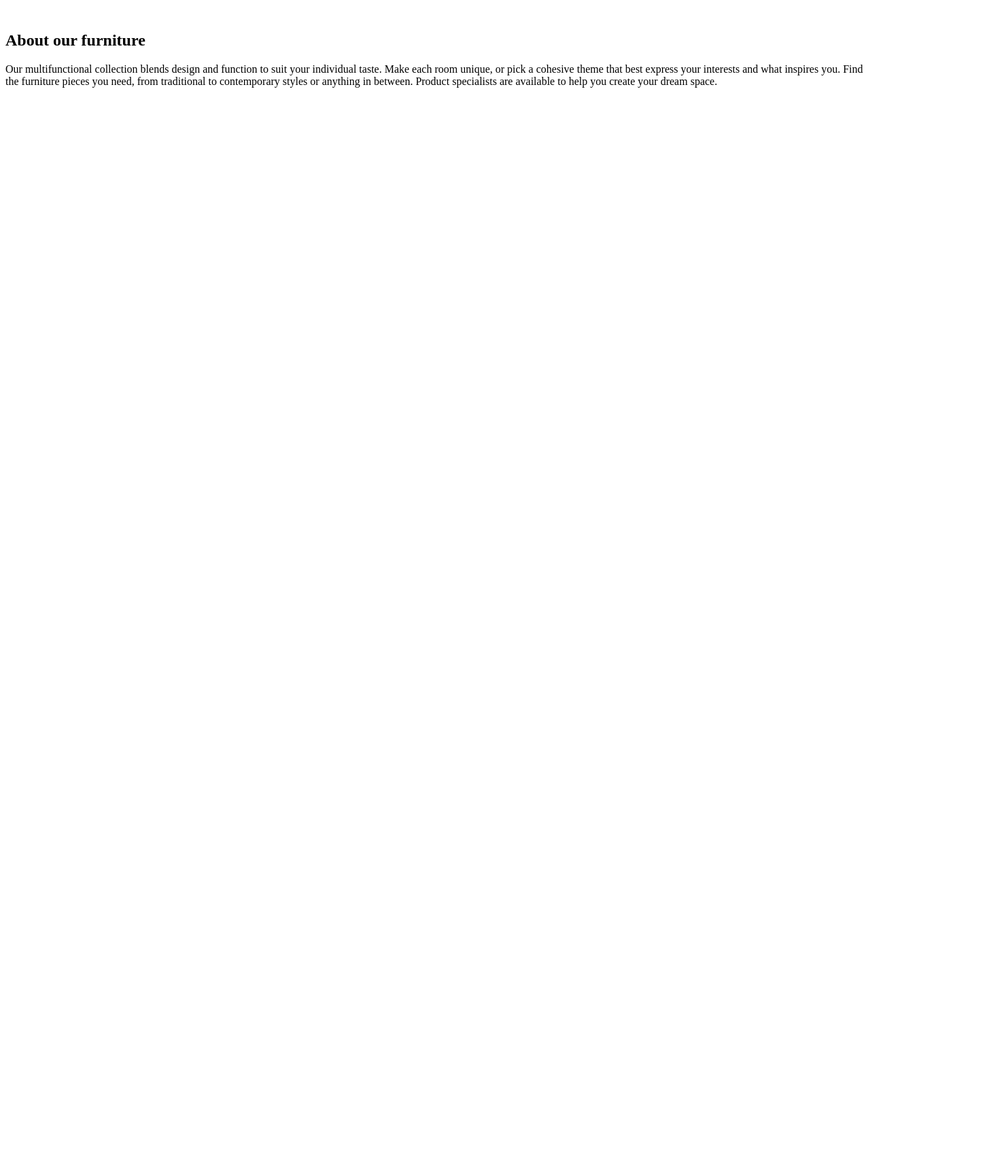
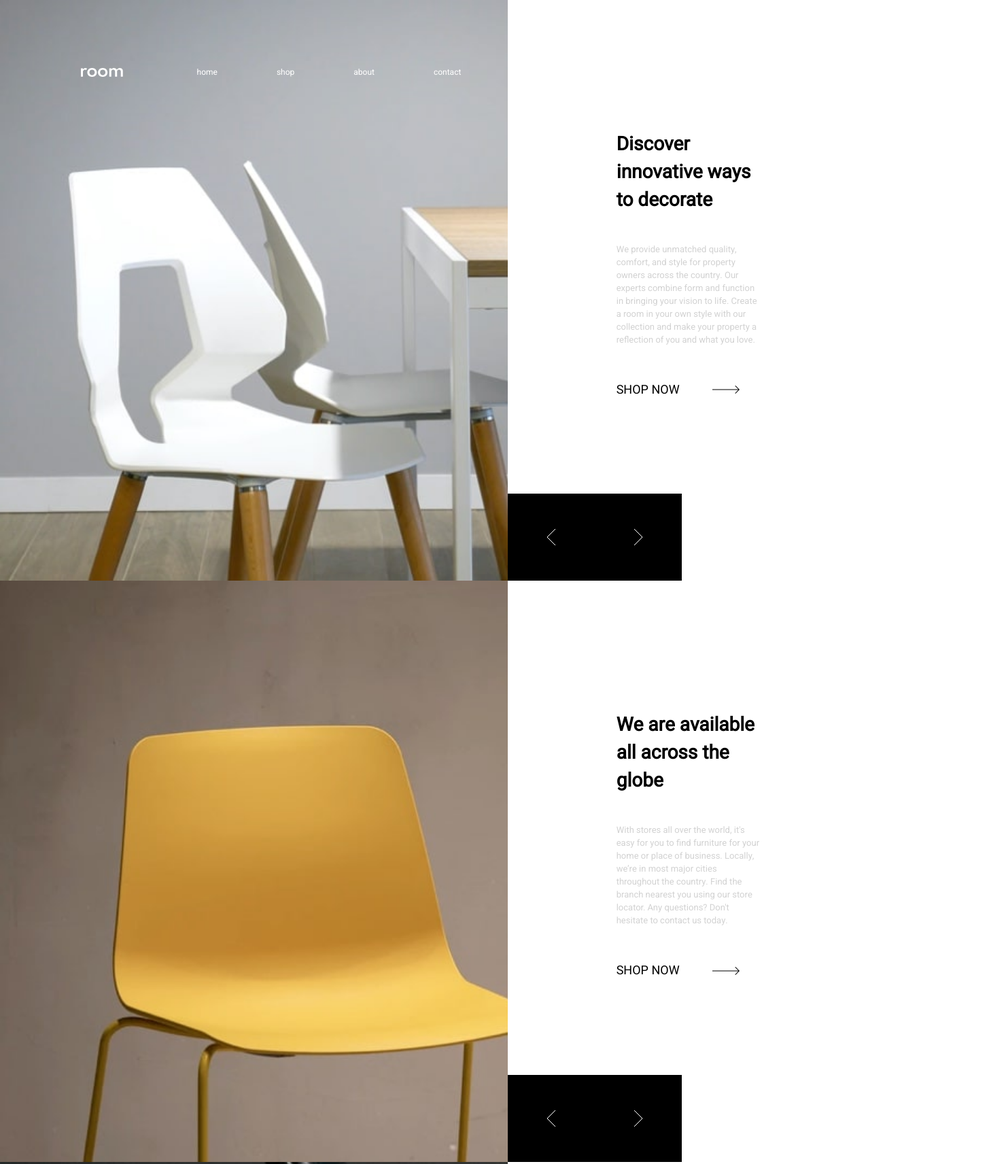
Before and after one commit to scamacho1984/prueba_2, a plain HTML site: page index.html in a window 1280 px wide. Shown: the top 1712 px of the page at 68% size, 1480 px wide, since content can reach past the window. Before the commit the page ends 800 px from the top, so only its background shows below. Drawn offline with Linux system fonts and the light colour scheme.

Commit message:
Se agregan los contenidos al sitio, se maquetan estilos

```diff
--- a/index.html
+++ b/index.html
@@ -10,24 +10,106 @@
 </head>
 <body>
   <!-- Encabezado del sitio y seccion para el menu tanto del movil como para escritorio -->
-  <header>
-    <div></div>
+  <header class="encabezado">
+    <div class="contenedor">
+      <button class="button-burger">
+        <img class="button-burger-icono" src="./images/icon-hamburger.svg" >
+        <img class="button-burger-icono ocultar" src="./images/icon-close.svg">
+      </button>
+      <a class="logo" href="/">
+        <img src="./images/logo.svg">
+      </a>
+      <ul class="menu1">
+        <li class="li-blancos">home</li>
+        <li class="li-blancos">shop</li>
+        <li class="li-blancos">about</li>
+        <li class="li-blancos">contact</li>
+      </ul>
+      <div class="menu2 ocultar">
+        <ul class="menu2-ul">
+          <li class="li-oscuros">home</li>
+          <li class="li-oscuros">shop</li>
+          <li class="li-oscuros">about</li>
+          <li class="li-oscuros">contact</li>
+        </ul>
+      </div>
+    </div>
   </header>
   <!-- Contenido del sitio -->
   <main>
     <!-- Seccion del slider o hero del landing -->
-    <section></section>
+    <section class="hero">
+      <div class="siema">
+        <div class="siema-elemento">
+          <div class="siema-elemento-imagen image-hero1"></div>
+          <div class="siema-contenido">
+            <div class="siema-botones">
+              <div class="siema-botones-anterior">
+                <img src="./images/icon-angle-left.svg">
+              </div>
+              <div class="siema-botones-siguiente">
+                <img src="./images/icon-angle-right.svg">
+              </div>
+            </div>
+            <h2 class="siema-titulo">Discover innovative ways to decorate</h2>
+            <p class="siema-texto">We provide unmatched quality, comfort, and style for property owners across the country. Our experts combine form and function in bringing your vision to life. Create a room in your own style with our collection and make your property a reflection of you and what you love.</p>
+            <a class="siema-comprar" href="">
+              <span class="siema-comprar-texto">Shop now</span>
+              <img src="./images/icon-arrow.svg">
+            </a>
+          </div>
+        </div>
+        <div class="siema-elemento">
+          <div class="siema-elemento-imagen image-hero2"></div>
+          <div class="siema-contenido">
+            <div class="siema-botones">
+              <div class="siema-botones-anterior">
+                <img class="icon-angle" src="./images/icon-angle-left.svg">
+              </div>
+              <div class="siema-botones-siguiente">
+                <img class="icon-angle" src="./images/icon-angle-right.svg">
+              </div>
+            </div>
+            <h2 class="siema-titulo">We are available all across the globe</h2>
+            <p class="siema-texto">With stores all over the world, it's easy for you to find furniture for your home or place of business. Locally, we’re in most major cities throughout the country. Find the branch nearest you using our store locator. Any questions? Don't hesitate to contact us today.</p>
+            <a class="siema-comprar" href="">
+              <span class="siema-comprar-texto">Shop now</span>
+              <img class="shop-now__icon" src="./images/icon-arrow.svg">
+            </a>
+          </div>
+        </div>
+        <div class="siema-elemento">
+          <div class="siema-elemento-imagen image-hero3"></div>
+          <div class="siema-contenido">
+            <div class="siema-botones">
+              <div class="siema-botones-anterior">
+                <img class="icon-angle" src="./images/icon-angle-left.svg">
+              </div>
+              <div class="siema-botones-siguiente">
+                <img class="icon-angle" src="./images/icon-angle-right.svg">
+              </div>
+            </div>
+            <h2 class="siema-titulo">Manufactured with the best materials</h2>
+            <p class="siema-texto">Our modern furniture store provide a high level of quality. Our company has invested in advanced technology to ensure that every product is made as perfect and as consistent as possible. With three decades of experience in this industry, we understand what customers want for their home and office.</p>
+            <a class="siema-comprar" href="">
+              <span class="siema-comprar-texto">Shop now</span>
+              <img class="shop-now__icon" src="./images/icon-arrow.svg">
+            </a>
+          </div>
+        </div>
+      </div>
+    </section>
     <!-- Seccion del about -->
-    <section>
-      <!-- Imagen oscura de la silla -->
-      <img>
-      <!-- Cuadro central para el about -->
-      <div>
-        <h1>About our furniture</h1>
-        <p>Our multifunctional collection blends design and function to suit your individual taste. Make each room unique, or pick a cohesive theme that best express your interests and what inspires you. Find the furniture pieces you need, from traditional to contemporary styles or anything in between. Product specialists are available to help you create your dream space.</p>
+    <section class="about">
+      <div class="about-izq"></div>
+      <div class="about-medio">
+        <h1 class="about-titulo">About our furniture</h1>
+        <p class="about-texto">Our multifunctional collection blends design and function to suit your individual taste.
+          Make each room unique, or pick a cohesive theme that best express your interests and what
+          inspires you. Find the furniture pieces you need, from traditional to contemporary styles
+          or anything in between. Product specialists are available to help you create your dream space.</p>
       </div>
-      <!-- Imagen clara de la silla -->
-      <img>
+      <div class="about-der"></div>
     </section>
   </main>
 </body>
--- a/style.css
+++ b/style.css
@@ -0,0 +1,427 @@
+@import url('https://fonts.googleapis.com/css2?family=Heebo&display=swap');
+
+:root {
+  --color-fondo: #FFFFFF;
+  --color-body: #D2D2D2;
+  --color-enfasis-botones: #444444;
+  --color-titulos: #000000;
+}
+*, *::before, *::after {
+  box-sizing: inherit;
+}
+html, body {
+  height: 100%;
+}
+body {
+  font-family: 'Heebo', sans-serif;
+  margin: 0;
+  background-color: var(--color-fondo);
+}
+button {
+  background: none;
+  padding: 0;
+  border: none;
+}
+a {
+  text-decoration: none;
+}
+h1, h2, h3, p {
+  margin: 0;
+}
+ul {
+  padding: 0;
+  margin: 0;
+  list-style-type: none;
+}
+li {
+  font-size: 12px;
+}
+main {
+  height: 100%;
+}
+
+/* ------------------------------------------------------- */
+
+.siema-titulo {
+  font-size: 28px;
+  color: var(--color-titulos);
+}
+@media (min-width: 1366px) {
+  .siema-titulo {
+    font-size: 40px;
+  }
+}
+.siema-comprar-texto {
+  font-size: 18px;
+  margin-right: 48px;
+  color: var(--color-titulos);
+  text-transform: uppercase;
+}
+.ocultar {
+  overflow: hidden;
+  background-color: var(--color-titulos);
+}
+.ocultar .text {
+  display: inline-block;
+  transform: translateY(100%);
+}
+
+
+/* --------------------------------------------- */
+
+.encabezado {
+  position: absolute;
+  z-index: 2;
+  left: 0;
+  top: 0;
+  width: 100%;
+  padding: 70px 35px 0;
+}
+@media (min-width: 768px) {
+  .encabezado {
+    padding: 100px 100px 0;
+  }
+}
+.encabezado > .contenedor {
+  grid-template-columns: repeat(3, 1fr);
+  display: grid;
+  align-items: center;
+}
+@media (min-width: 768px) {
+  .encabezado > .contenedor {
+    grid-template-columns: 100px 1fr;
+  }
+}
+.logo {
+  display: inline-flex;
+  justify-content: center;
+}
+
+.button-burger {
+  position: relative;
+  justify-content: flex-start;
+  align-items: center;
+  z-index: 1;
+  outline: none;
+  cursor: pointer;
+  display: inline-flex;
+}
+@media (min-width: 768px) {
+  .button-burger {
+    display: none;
+  }
+}
+.button-burger-icono.ocultar {
+  display: none;
+}
+.menu1 {
+  display: none;
+}
+@media (min-width: 768px) {
+  .menu1 {
+    display: flex;
+    width: 24.3rem;
+    margin-top: -.2rem;
+    margin-left: 2.8rem;
+    justify-content: space-between;
+  }
+}
+@media (min-width: 1024px) {
+  .menu1 {
+    margin-left: 5.6rem;
+  }
+}
+
+.menu1 li {
+  cursor: pointer;
+  position: relative;
+}
+
+.menu1 li::after {
+  content: '';
+  bottom: 0;
+  left: 50%;
+  height: 3px;
+  width: 20px;
+  position: absolute;
+  background-color: transparent;
+  transform: translateX(-50%) translateY(.9rem);
+}
+
+.menu1 li:hover::after {
+  background-color: var(--color-fondo);
+}
+
+.li-oscuros {
+  color: var(--color-titulos);
+}
+.li-blancos {
+  color: var(--color-fondo);
+}
+
+/* Mobile nav */
+.menu2 {
+  top: 0;
+  left: 0;
+  width: 100%;
+  height: 100%;
+  position: fixed;
+  transform: translateX(0);
+  background-color: rgba(0, 0, 0, .50);
+}
+@media (min-width: 768px) {
+  .menu2 {
+    display: none;
+  }
+}
+
+.menu2.ocultar {
+  transform: translateX(100%);
+}
+.menu2-ul {
+  transform: translateX(0);
+}
+.menu2.ocultar .menu2-ul {
+  transform: translateX(200%);
+}
+
+.menu2-ul {
+  width: 100%;
+  height: 11rem;
+  display: flex;
+  align-items: center;
+  padding-right: 2.4rem;
+  padding-left: 10.8rem;
+  justify-content: space-between;
+  background-color: var(--color-fondo);
+}
+
+/* -------------------------------------------------- */
+
+
+.image-hero1 {
+  background-image: url(./images/mobile-image-hero-1.jpg);
+}
+@media (min-width: 768px) {
+  .image-hero1 {
+    background-image: url(./images/desktop-image-hero-1.jpg);
+  }
+}
+.image-hero2 {
+  background-image: url(./images/mobile-image-hero-2.jpg);
+}
+@media (min-width: 768px) {
+  .image-hero2 {
+    background-image: url(./images/desktop-image-hero-2.jpg);
+  }
+}
+.image-hero3 {
+  background-image: url(./images/mobile-image-hero-3.jpg);
+}
+@media (min-width: 768px) {
+  .image-hero3 {
+    background-image: url(./images/desktop-image-hero-3.jpg);
+  }
+}
+
+@media (min-width: 768px) {
+  .siema-elemento {
+    display: flex;
+    flex-flow: row nowrap;
+  }
+}
+
+
+.siema-elemento-imagen {
+  height: 36rem;
+  background-size: cover;
+  background-repeat: no-repeat;
+}
+@media (min-width: 420px) {
+  .siema-elemento-imagen {
+    height: 42rem;
+  }
+}
+@media (min-width: 534px) {
+  .siema-elemento-imagen {
+    height: 53.4rem;
+  }
+}
+@media (min-width: 768px) {
+  .siema-elemento-imagen {
+    width: 58.333%;
+  }
+}
+
+.siema-botones {
+  top: 0;
+  right: 0;
+  height: 5.6rem;
+  width: 11.2rem;
+  position: absolute;
+  display: inline-flex;
+  transform: translateY(-5.6rem);
+}
+@media (min-width: 768px) {
+  .siema-botones {
+    left: 0;
+    bottom: 0;
+    top: auto;
+    height: 8rem;
+    width: 16rem;
+    transform: translateY(0) translateX(-16rem);
+  }
+}
+@media (min-width: 1024px) {
+  .siema-botones {
+    transform: translate(0);
+  }
+}
+
+.siema-contenido {
+  position: relative;
+  padding: 7.2rem 3.2rem;
+}
+@media (min-width: 768px) {
+  .siema-contenido {
+    width: 41.667%;
+    box-sizing:border-box;
+  }
+}
+@media (min-width: 1024px) {
+  .siema-contenido {
+    padding: 12rem 3.2rem 0;
+  }
+}
+@media (min-width: 1200px) {
+  .siema-contenido {
+    padding: 12rem 10rem 0;
+  }
+}
+
+.siema-texto {
+  font-size: 13px;
+  color: var(--color-body);
+  margin-top: 1.6rem;
+  margin-bottom: 5.2rem;
+}
+@media (min-width: 1200px) {
+  .siema-texto {
+    margin-top: 2.6rem;
+    margin-bottom: 3.2rem;
+  }
+}
+
+.siema-comprar {
+  cursor: pointer;
+  align-items: center;
+  display: inline-flex;
+}
+.siema-comprar:hover {
+  opacity: .5;
+}
+
+.siema-comprar:hover .siema-comprar-texto {
+  margin-right: 2rem;
+}
+
+.siema-botones-anterior, .siema-botones-siguiente {
+  margin: 0;
+  width: 50%;
+  height: 100%;
+  outline: none;
+  cursor: pointer;
+  position: static;
+  align-items: center;
+  display: inline-flex;
+  justify-content: center;
+  background-color: var(--color-titulos);
+}
+
+.siema-botones-anterior:hover, .siema-botones-siguiente:hover {
+  background-color: var(--color-enfasis-botones);
+}
+
+.siema-botones-anterior > img, .siema-botones-siguiente > img {
+  transform: scale(0.6, 0.7);
+}
+@media (min-width: 768px) {
+  .siema-botones-anterior > img, .siema-botones-siguiente > img {
+    transform: scale(1);
+  }
+}
+
+/* ------------------------------------------------------------------ */
+
+.about-medio {
+  padding: 90px 50px;
+}
+@media (min-width: 700px) {
+  .about-medio {
+    padding: 0 50px 0 50px;
+    width: 38%;
+  }
+}
+@media (min-width: 1200px) {
+  .about-medio {
+    padding: 0.3rem 4.8rem 0;
+  }
+}
+
+.about-texto{
+  margin-top: 20px;
+  font-size: 13px;
+  color: var(--color-body);
+}
+
+.about-izq {
+  background-image: url(./images/image-about-dark.jpg);
+  background-size: cover;
+  width: 100%;
+  min-height: 400px;
+}
+@media (min-width: 500px) {
+  .about-izq {
+    min-height: 400px;
+  }
+}
+@media (min-width: 700px) {
+  .about-izq {
+    height: 100%;
+    width: 30%;
+    min-height: 400px;
+  }
+}
+.about-der {
+  background-image: url(./images/image-about-light.jpg);
+  background-size: cover;
+  width: 100%;
+  min-height: 400px;
+}
+@media (min-width: 500px) {
+  .about-der {
+    min-height: 400px;
+  }
+}
+@media (min-width: 700px) {
+  .about-der {
+    height: 100%;
+    width: 30%;
+    min-height: 400px;
+  }
+}
+
+@media (min-width: 700px) {
+  .about {
+    align-items: center;
+    display: flex;
+    min-height: 400px;
+  }
+}
+
+.about-titulo {
+  font-size: 24px;
+  color: var(--color-titulos);
+  text-transform: uppercase;
+  font-weight: 700;
+}
```
Also changed, not shown: 1 other file.
